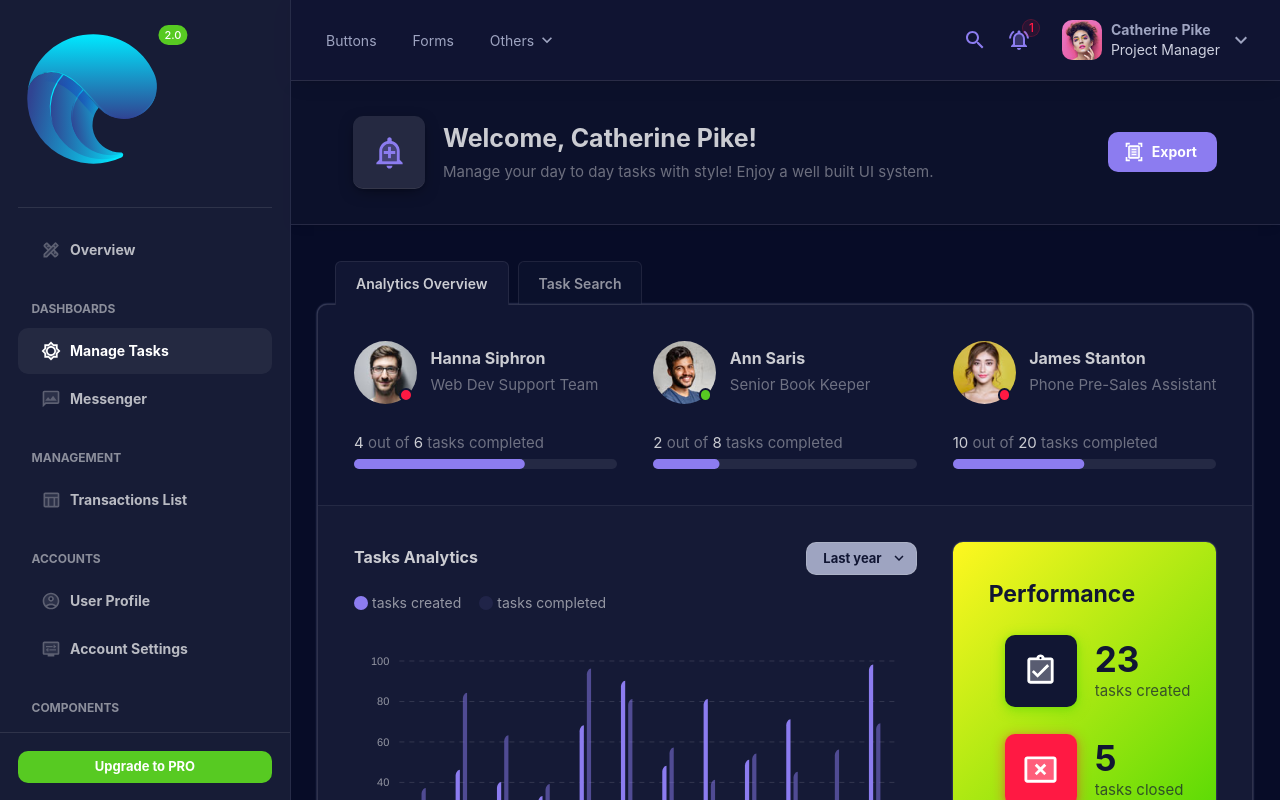
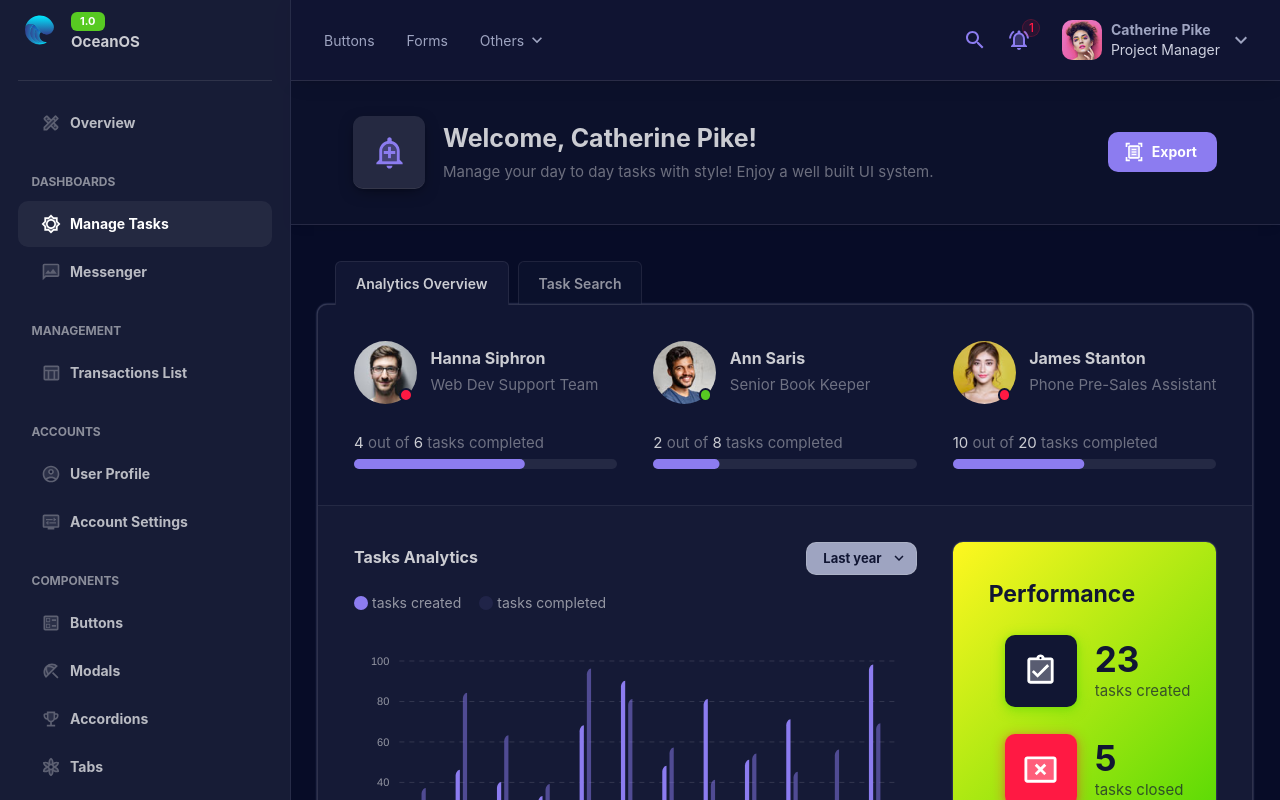
Before and after one commit to ocean-os-org/ocean-os, a React (Vite) app in the folder packages/oos-local-webui/: page /dashboards/tasks in a window 1280 px wide. Shown: the top 800 px of the page. Built offline with nearby package versions, Linux system fonts and the light colour scheme.

Commit message:
sidebar styles

```diff
--- a/package.json
+++ b/package.json
@@ -10,7 +10,7 @@
   "scripts": {
     "clean": "rimraf node_modules **/node_modules **/lib **/dist",
     "build": "npm run build -ws",
-    "webui": "npm run dev -w packages/oos-local-webui"
+    "webui": "npm run start -w packages/oos-local-webui"
   },
   "devDependencies": {
     "rimraf": "^4.0.7",
--- a/packages/oos-local-webui/src/components/Logo/index.tsx
+++ b/packages/oos-local-webui/src/components/Logo/index.tsx
@@ -1,11 +1,13 @@
 import { Box, styled, Tooltip } from '@mui/material';
 import { Link } from 'react-router-dom';
 
-const LogoWrapper = styled(Link)(
+const LogoWrapper = styled(Box)(
   ({ theme }) => `
         color: ${theme.palette.text.primary};
         padding: ${theme.spacing(0, 1, 0, 0)};
         display: flex;
+        width: 100%;
+        flex-direction: 'row';
         text-decoration: none;
         font-weight: ${theme.typography.fontWeightBold};
 `
@@ -13,7 +15,7 @@ const LogoWrapper = styled(Link)(
 
 const LogoSignWrapper = styled(Box)(
   () => `
-        width: 52px;
+
         height: 38px;
         margin-top: 4px;
         transform: scale(.8);
@@ -89,6 +91,13 @@ const VersionBadge = styled(Box)(
 `
 );
 
+const Icon = styled(Box)(
+  ({ theme }) => `
+    width: 44px;
+    height:44px;
+    padding: 5px;
+  `
+);
 const LogoText = styled(Box)(
   ({ theme }) => `
         font-size: ${theme.typography.pxToRem(15)};
@@ -98,18 +107,12 @@ const LogoText = styled(Box)(
 
 function Logo() {
   return (
-    <LogoWrapper to="/overview">
-      <LogoSignWrapper>
-        <LogoSign>
-            <LogoSignInner>
-            </LogoSignInner>
-        </LogoSign>
-      </LogoSignWrapper>
+    <LogoWrapper>
+      <Icon>
+        <img src="/assets/images/logo/ocean-os.svg"/>
+      </Icon>
       <Box
         component="span"
-        sx={{
-          display: { xs: 'none', sm: 'inline-block' }
-        }}
       >
         <LogoTextWrapper>
           <Tooltip title="Version 1.0" arrow placement="right">
@@ -118,7 +121,7 @@ function Logo() {
           <LogoText>OceanOS</LogoText>
         </LogoTextWrapper>
       </Box>
-    </LogoWrapper>
+      </LogoWrapper>
   );
 }
 
--- a/packages/oos-local-webui/src/components/LogoSign/index.tsx
+++ b/packages/oos-local-webui/src/components/LogoSign/index.tsx
@@ -14,8 +14,8 @@ const LogoWrapper = styled(Link)(
         color: ${theme.palette.text.primary};
         display: flex;
         text-decoration: none;
-        width: 153px;
-        height: 153px;
+        width: 32px;
+        height: 32px;
         margin: 0 auto;
         font-weight: ${theme.typography.fontWeightBold};
 `
@@ -23,8 +23,8 @@ const LogoWrapper = styled(Link)(
 
 const LogoSignWrapper = styled(Box)(
   () => `
-        width: 152px;
-        height: 138px;
+        width: 52px;
+        height: 38px;
 `
 );
 
--- a/packages/oos-local-webui/src/content/applications/Transactions/RecentOrdersTable.tsx
+++ b/packages/oos-local-webui/src/content/applications/Transactions/RecentOrdersTable.tsx
@@ -68,7 +68,7 @@ const applyFilters = (
   return cryptoOrders.filter((cryptoOrder) => {
     let matches = true;
 
-    if (filters.status && cryptoOrder.status !== filters.status) {
+    if ((filters.status !='all') && (filters.status && cryptoOrder.status !== filters.status)) {
       matches = false;
     }
 
@@ -92,7 +92,7 @@ const RecentOrdersTable = ({ cryptoOrders }: RecentOrdersTableProps) => {
   const [page, setPage] = useState<number>(0);
   const [limit, setLimit] = useState<number>(5);
   const [filters, setFilters] = useState<Filters>({
-    status: 'created'
+    status: 'all'
   });
 
   const statusOptions = [
@@ -115,7 +115,7 @@ const RecentOrdersTable = ({ cryptoOrders }: RecentOrdersTableProps) => {
   ];
 
   const handleStatusChange = (e: SelectChangeEvent<HTMLInputElement>): void => {
-    let value:CryptoOrderStatus = 'created';
+    let value:CryptoOrderStatus = 'all';
 
     if (e.target.value !== 'all') {
       value = e.target.value as CryptoOrderStatus;
@@ -188,6 +188,7 @@ const RecentOrdersTable = ({ cryptoOrders }: RecentOrdersTableProps) => {
               <FormControl fullWidth variant="outlined">
                 <InputLabel>Status</InputLabel>
                 <Select
+                  value={filters.status as any}
                   onChange={handleStatusChange}
                   label="Status"
                   autoWidth
--- a/packages/oos-local-webui/src/layouts/SidebarLayout/Header/Menu/index.tsx
+++ b/packages/oos-local-webui/src/layouts/SidebarLayout/Header/Menu/index.tsx
@@ -2,6 +2,7 @@ import {
   Box,
   List,
   ListItem,
+  ListItemButton,
   ListItemText,
   Menu,
   MenuItem
@@ -85,9 +86,9 @@ function HeaderMenu() {
         }}
       >
         <List disablePadding component={Box} display="flex">
-          <ListItem
+          <ListItemButton
             classes={{ root: 'MuiListItem-indicators' }}
-            button
+
             component={NavLink}
             to="/components/buttons"
           >
@@ -95,10 +96,9 @@ function HeaderMenu() {
               primaryTypographyProps={{ noWrap: true }}
               primary="Buttons"
             />
-          </ListItem>
-          <ListItem
+          </ListItemButton>
+          <ListItemButton
             classes={{ root: 'MuiListItem-indicators' }}
-            button
             component={NavLink}
             to="/components/forms"
           >
@@ -106,10 +106,9 @@ function HeaderMenu() {
               primaryTypographyProps={{ noWrap: true }}
               primary="Forms"
             />
-          </ListItem>
-          <ListItem
+          </ListItemButton>
+          <ListItemButton
             classes={{ root: 'MuiListItem-indicators' }}
-            button
             ref={ref}
             onClick={handleOpen}
           >
@@ -124,7 +123,7 @@ function HeaderMenu() {
                 </Box>
               }
             />
-          </ListItem>
+          </ListItemButton>
         </List>
       </ListWrapper>
       <Menu anchorEl={ref.current} onClose={handleClose} open={isOpen}>
--- a/packages/oos-local-webui/src/layouts/SidebarLayout/Sidebar/index.tsx
+++ b/packages/oos-local-webui/src/layouts/SidebarLayout/Sidebar/index.tsx
@@ -16,7 +16,7 @@ import {
 } from '@mui/material';
 
 import SidebarMenu from './SidebarMenu';
-import Logo from '../../../components/LogoSign';
+import Logo from '../../../components/Logo';
 
 const SidebarWrapper = styled(Box)(
   ({ theme }) => `
@@ -26,7 +26,7 @@ const SidebarWrapper = styled(Box)(
         position: relative;
         z-index: 7;
         height: 100%;
-        padding-bottom: 68px;
+        padding-bottom: 5px;
 `
 );
 
@@ -54,16 +54,15 @@ function Sidebar() {
             theme.palette.mode === 'dark' ? theme.sidebar.boxShadow : 'none'
         }}
       >
-        <Scrollbar>
-          <Box mt={3}>
           <Box
+            mt={1}
             mx={2}
             sx={{
-                width: 52
+              display: 'flex',
+              flexDirection: 'row'
             }}
           >
             <Logo />
-            </Box>
           </Box>
           <Divider
             sx={{
@@ -72,26 +71,9 @@ function Sidebar() {
               background: theme.colors.alpha.trueWhite[10]
             }}
           />
+        <Scrollbar>
           <SidebarMenu />
         </Scrollbar>
-        <Divider
-          sx={{
-            background: theme.colors.alpha.trueWhite[10]
-          }}
-        />
-        <Box p={2}>
-          <Button
-            href="https://bloomui.com"
-            target="_blank"
-            rel="noopener noreferrer"
-            variant="contained"
-            color="success"
-            size="small"
-            fullWidth
-          >
-            Upgrade to PRO
-          </Button>
-        </Box>
       </SidebarWrapper>
       <Drawer
         sx={{
--- a/packages/oos-local-webui/src/models/crypto_order.ts
+++ b/packages/oos-local-webui/src/models/crypto_order.ts
@@ -1,4 +1,4 @@
-export type CryptoOrderStatus = 'completed' | 'pending' | 'failed' | 'created';
+export type CryptoOrderStatus = 'completed' | 'pending' | 'failed' | 'all';
 
 export interface CryptoOrder {
   id: string;
```
Also changed, not shown: packages/oos-local-webui/src/layouts/SidebarLayout/index.tsx (+2 -6 lines), packages/oos-local-webui/public/assets/images/logo/ocean-os.svg. Lines whose indentation alone changed are shown as unchanged.
